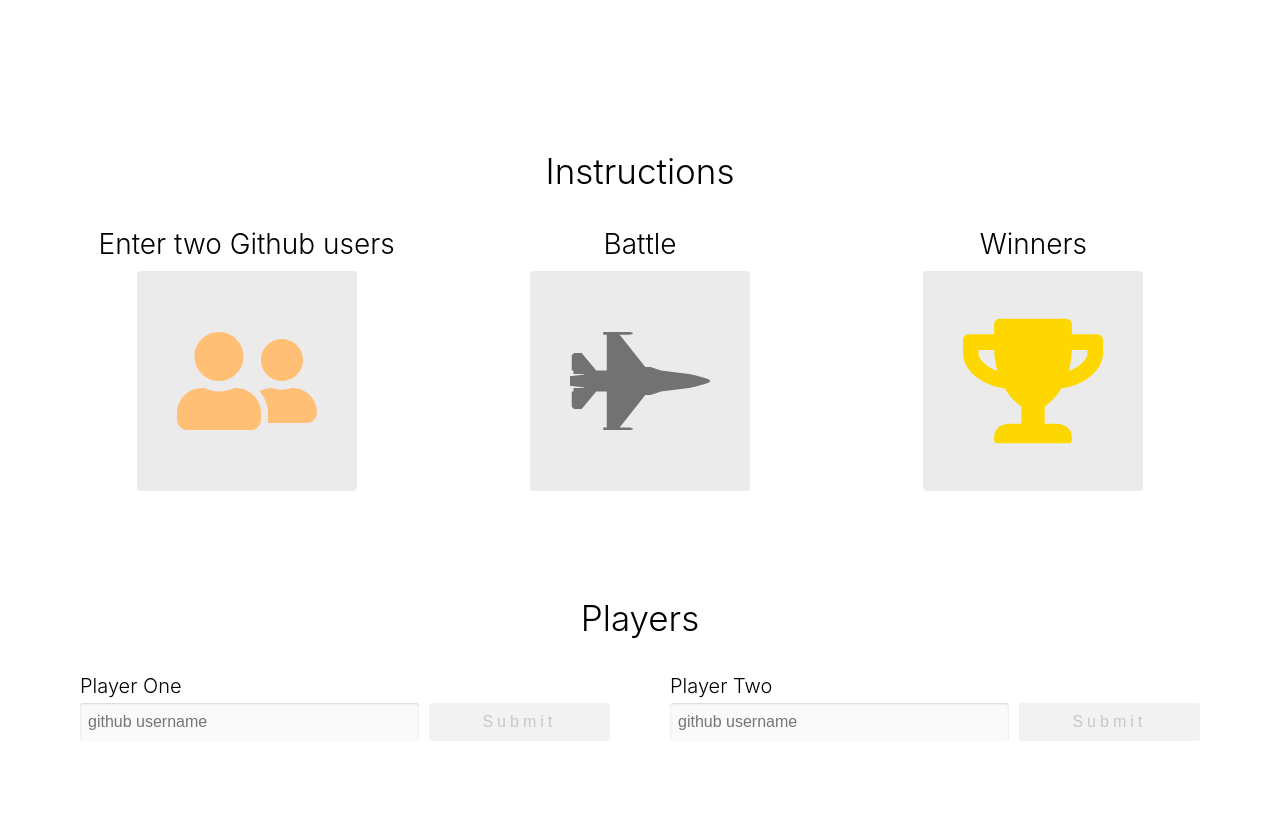
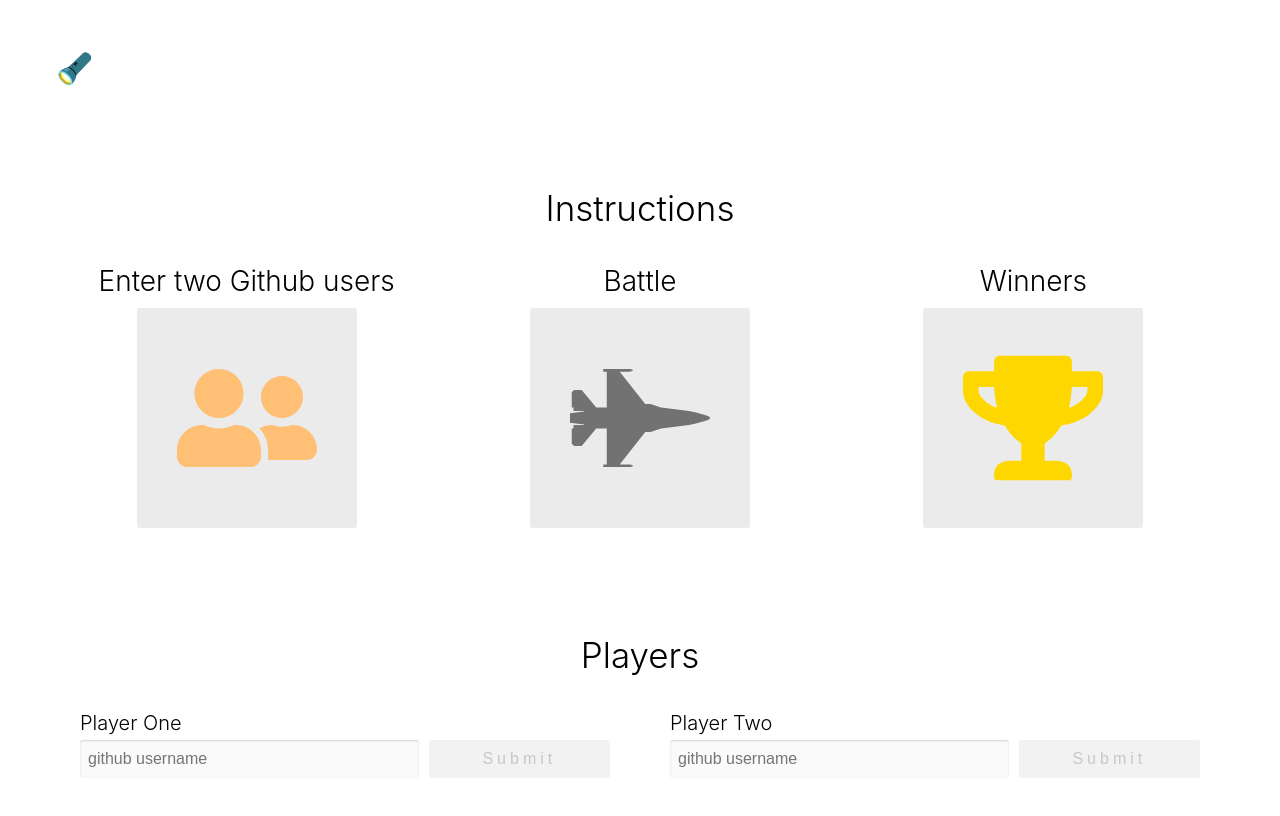
Before and after one commit to bajpaigaurav/lets-battle, a React app: page / in a window 1280 px wide. Shown: the top 816 px of the page. Built offline with nearby package versions, Linux system fonts and the light colour scheme.

Commit message:
dark theme added

```diff
--- a/app/App.js
+++ b/app/App.js
@@ -1,6 +1,7 @@
 import React from 'react'
 import ReactDOM, { render } from 'react-dom'
 import Battle from './components/battle'
+import NavBar from './components/NavBar'
 import Popular from './components/popular'
 import { ThemeProvider } from './context/theme'
 import './index.css'
@@ -61,9 +62,13 @@ export default class App extends React.Component {
             //     <List/>
             // </React.Fragment>
             <ThemeProvider value={this.state}>
-                <div className='container'>
-                <Battle />
+                <div  className={this.state.theme}>
+                    <div className='container'>
+                        <NavBar></NavBar>
+                        <Battle />
+                    </div>
                 </div>
+
             </ThemeProvider>
 
 
--- /dev/null
+++ b/app/components/NavBar.js
@@ -0,0 +1,25 @@
+import React from 'react'
+import { ThemeConsumer } from '../context/theme'
+
+export default function NavBar() {
+
+        return (
+            <ThemeConsumer>
+                {
+                    (
+                        { theme, toggleTheme}
+                    ) => (
+                        <nav>
+                            <button
+                            style={{fontSize: 30}}
+                            className='btn-clear'
+                            onClick={toggleTheme}
+                            >
+                                { theme === 'light' ? '🔦' :'💡' }
+                            </button>
+                        </nav>
+                    )}
+            </ThemeConsumer>
+        )
+
+}
--- a/app/index.css
+++ b/app/index.css
@@ -236,3 +236,9 @@ li {
     font-size: 20px;
     margin: 50px 0;
 }
+
+.dark {
+    color: #DADADA;
+    background: #1c2022;
+    min-height: 100%;
+}
```
